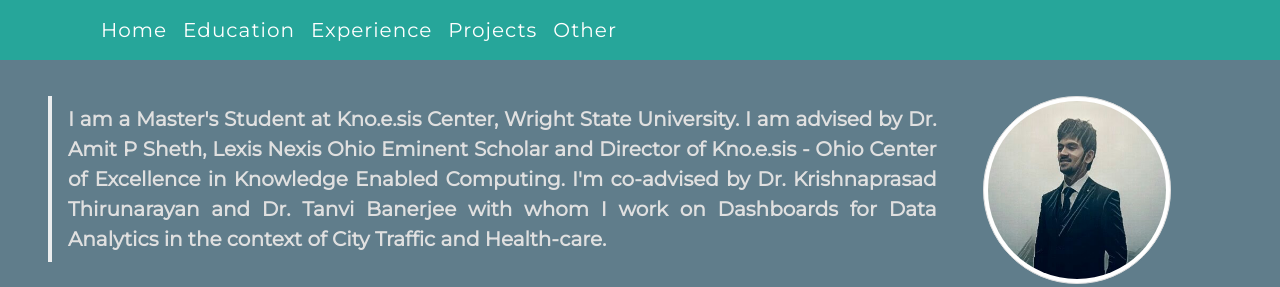
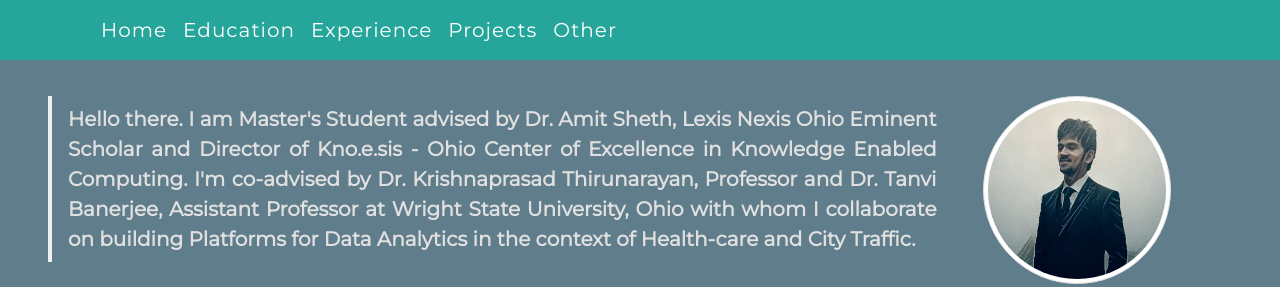
Before and after one commit to vaikzs/vaikzs.github.io, a plain HTML site: page index.html in a window 1280 px wide. Shown: the top 287 px of the page. Drawn offline with nearby package versions, Linux system fonts and the light colour scheme; a script that the page names is missing.

Commit message:
Update index.html

```diff
--- a/index.html
+++ b/index.html
@@ -171,14 +171,10 @@
     <div class="col-xs-9">
         <blockquote
                 class="blockquote m-l-3 m-t-6 m-x-auto d-block animated slideInLeft text-justify text-custom2 font-weight-bold">
-            I am
-            a
-            Master's
-            Student at Kno.e.sis Center, Wright State University. I am advised by Dr. Amit P Sheth, Lexis Nexis Ohio
+            Hello there. I am Master's Student advised by Dr. Amit Sheth, Lexis Nexis Ohio
             Eminent Scholar and Director of Kno.e.sis - Ohio Center of Excellence in Knowledge Enabled Computing. I'm
-            co-advised by Dr. Krishnaprasad Thirunarayan and Dr. Tanvi Banerjee with whom I work on
-            Dashboards
-            for Data Analytics in the context of City Traffic and Health-care.
+            co-advised by Dr. Krishnaprasad Thirunarayan, Professor and Dr. Tanvi Banerjee, Assistant Professor at Wright State University, Ohio with whom I collaborate on building
+            Platforms for Data Analytics in the context of Health-care and City Traffic.
         </blockquote>
 
     </div>
```
